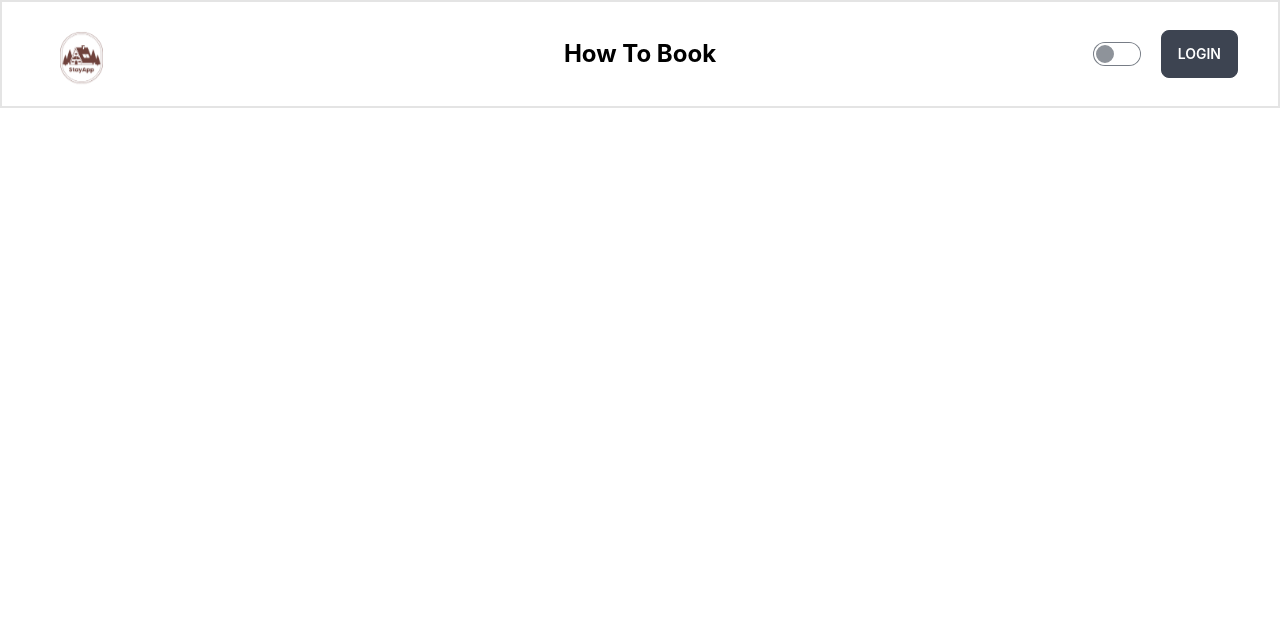
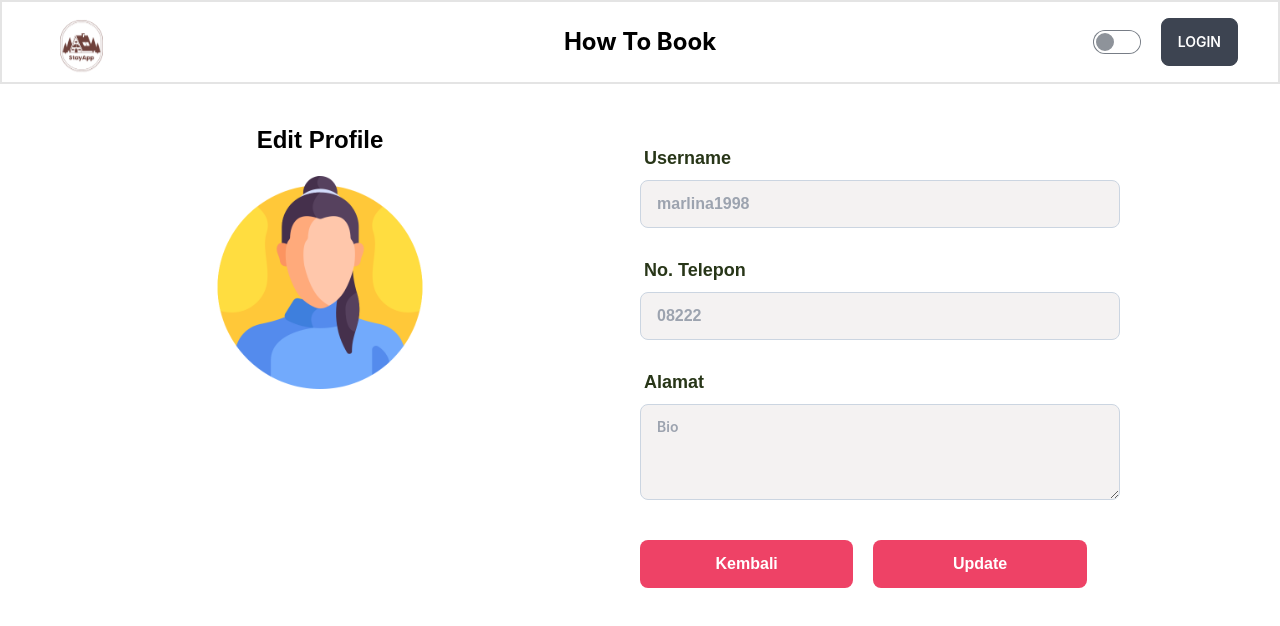
Before and after one commit to Grou-Project-5/StayApp-App, a React (Vite) app: page /editProfile in a window 1280 px wide. Shown: the top 626 px of the page. Built offline with nearby package versions, Linux system fonts and the light colour scheme; what assets would draw is missing.

Commit message:
style: slicing edit profil page

```diff
--- a/src/pages/EditProfile.tsx
+++ b/src/pages/EditProfile.tsx
@@ -1,13 +1,78 @@
 import React from "react";
 
+import Input from "components/Input";
+import Button from "components/Button";
+
+import imgAvatar from "../assets/woman.png";
 import Layout from "components/Layout";
+import { useNavigate } from "react-router";
 
-const EditProfile = () =>{
-    return(
-        <Layout>
-
-        </Layout>
-    )
-}
+const EditProfile = () => {
+  const navigate = useNavigate();
+  return (
+    <Layout>
+      <div className="w-full min-h-screen">
+        <div className="flex flex-row mt-10">
+          <div className="flex-1 flex-col ">
+            <h1 className="text-black font-bold font-poppins text-2xl text-center">
+              Edit Profile
+            </h1>
+            <img src={imgAvatar} className="w-4/12 mx-auto mt-5 " />
+          </div>
+          <div className="flex-1 ">
+            <form>
+              <div className="form-control w-full mx-auto">
+                <label className="label mt-3">
+                  <span className="label-text text-text-input font-semibold text-lg font-poppins  w-10/12 lg:w-9/12">
+                    Username
+                  </span>
+                </label>
+                <Input
+                  id="input-username"
+                  type="username"
+                  placeholder="marlina1998"
+                  className="input input-bordered w-10/12 lg:w-9/12 bg-bg-input border-slate-300 text-black font-semibold font-poppins"
+                />
+                <label className="label mt-5">
+                  <span className="label-text text-text-input font-semibold text-lg font-poppins w-10/12 lg:w-9/12">
+                    No. Telepon
+                  </span>
+                </label>
+                <Input
+                  id="input-telefon"
+                  type="number"
+                  placeholder="08222"
+                  className="input input-bordered  bg-bg-input border-slate-300 w-10/12 lg:w-9/12 text-black font-semibold font-poppins"
+                />
+                <label className="label">
+                  <span className="label-text text-text-input font-semibold text-lg font-poppins  w-10/12 lg:w-9/12 mt-5">
+                    Alamat
+                  </span>
+                </label>
+                <textarea
+                  className="textarea textarea-bordered h-24 bg-bg-input border-slate-300 w-10/12 lg:w-9/12 text-black font-semibold font-popins"
+                  placeholder="Bio"
+                ></textarea>
+              </div>
+              <div className=" w-full mt-10">
+                <Button
+                  id="btn-back"
+                  label="Kembali"
+                  className="bg-bg-button w-10/12 lg:w-4/12 rounded-lg py-3 text-white font-poppins font-semibold disabled:bg-slate-400 disabled:cursor-not-allowed hover:cursor-pointer"
+                  onClick={() => navigate("/profile")}
+                />
+                <Button
+                  id="btn-Update"
+                  label="Update"
+                  className="bg-bg-button w-10/12 lg:w-4/12 rounded-lg py-3 text-white font-poppins font-semibold disabled:bg-slate-400 disabled:cursor-not-allowed hover:cursor-pointer ml-5"
+                />
+              </div>
+            </form>
+          </div>
+        </div>
+      </div>
+    </Layout>
+  );
+};
 
 export default EditProfile;
--- a/src/pages/Profile.tsx
+++ b/src/pages/Profile.tsx
@@ -3,12 +3,14 @@ import React, { useState, useEffect } from "react";
 import Layout from "components/Layout";
 import imgAva from "assets/woman.png";
 
-import { Link, useParams } from "react-router-dom";
+import { Link, useNavigate, useParams } from "react-router-dom";
 import { useCookies } from "react-cookie";
 import axios from "axios";
 import { getProfile } from "utils/Datatypes";
+import Button from "components/Button";
 
 const Profile = () => {
+  const navigate = useNavigate();
   const [cookie, setCookie] = useCookies(["token"]);
   const checkToken = cookie.token;
   const [loading, setLoading] = useState<boolean>(false);
@@ -21,37 +23,27 @@ const Profile = () => {
   const [gender, setGender] = useState<string>("");
   const [pictures, setPictures] = useState<string>("");
 
-  useEffect(() => {
-    const fetchDataApi = () => {
-      setLoading(true);
-      axios
-        .get(`http://54.255.147.31/users`, {
-          headers: {
-            Authorization: `Bearer ${checkToken}`,
-          },
-        })
-        .then((res) => {
-          const { data } = res.data;
-          // localStorage.setItem("dataProfile", JSON.stringify(data));
-          setProfile(data);
-        })
-        .catch((err) => {
-          console.log(err);
-        })
-        .finally(() => setLoading(false));
-    };
+  // useEffect(() => {
+  //   const fetchDataApi = () => {
+  //     setLoading(true);
+  //     axios
+  //       .get(`http://54.255.147.31/users`, {
+  //         headers: {
+  //           Authorization: `Bearer ${checkToken}`,
+  //         },
+  //       })
+  //       .then((res) => {
+  //         const { data } = res.data;
+  //         // localStorage.setItem("dataProfile", JSON.stringify(data));
+  //         setProfile(data);
+  //       })
+  //       .catch((err) => {
+  //         console.log(err);
+  //       })
+  //       .finally(() => setLoading(false));
+  //   };
 
-    fetchDataApi();
-  }, []);
-
-  // async function loadData() {
-  //   const getData = await localStorage.getItem("dataProfile");
-  //   const profileData = JSON.parse(getData || "[]");
-  //   setProfile(profileData);
-  // }
-
-  // useEffect(() => {
-  //   loadData();
+  //   fetchDataApi();
   // }, []);
 
   return (
@@ -79,9 +71,19 @@ const Profile = () => {
           <p className="text-black font-bold text-3xl font-poppins mt-4 mb-2 text-center">
             Alamat: {profile.address}
           </p>
-          <button className="btn btn-active bg-red-500 text-zinc-50 font-poppins mt-10 mb-4">
-            Edit Profil
-          </button>
+          <div className="flex flex-row gap-10">
+            <Button
+              id="btn-edit"
+              label="Edit Profil"
+              className="btn btn-active bg-red-500 text-zinc-50 font-poppins mt-10 mb-4 border-none"
+              onClick={() => navigate("/editProfile")}
+            />
+            <Button
+              id="btn-edit"
+              label="Deactivate Account"
+              className="btn btn-active bg-black text-zinc-50 font-poppins mt-10 mb-4 border-none"
+            />
+          </div>
           <Link
             to="/landingPageListing"
             className="link link-secondary text-red-500 font- font-medium text-3xl font-poppins mt-10 mb-5 text-center"
```
